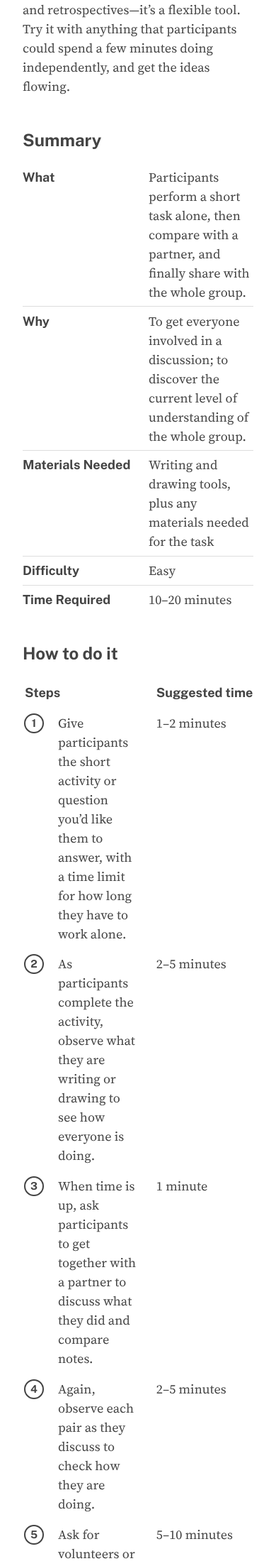
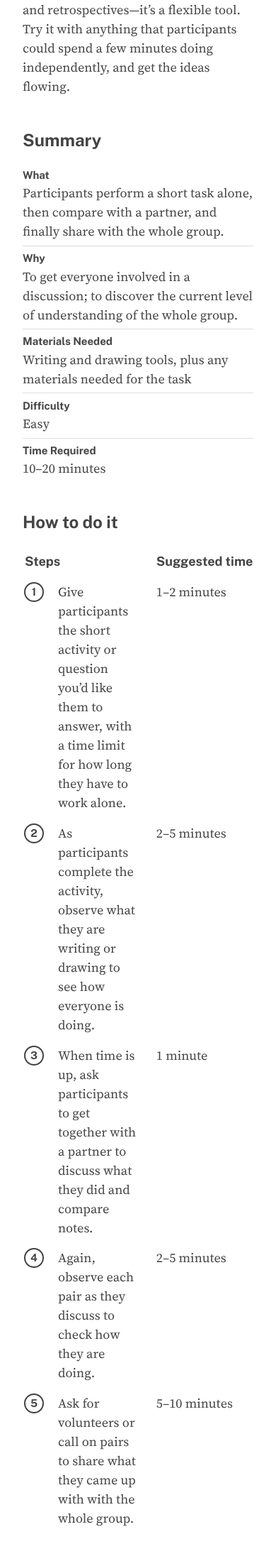
Before and after one commit to nevanscott/notated.org, a Jekyll site: the page built from index.html, in a window 390 px wide. Shown: the part 1186-3392 px from the top of the page at 71% size. Built offline with Jekyll 4.4.1, drawn with Linux system fonts in a browser that asks for light colours; the list of posts is cut into pages by our own code.

Commit message:
responsive details list

```diff
--- a/_sass/components/deets.scss
+++ b/_sass/components/deets.scss
@@ -1,22 +1,39 @@
 .deets {
-  display: grid;
-  grid-template-columns: auto 1fr;
-  gap: 0.4rem 0;
-
   dt {
     font-family: var(--font-sans);
+    font-size: smaller;
     margin: 0;
-    padding-right: 1.6rem;
-    grid-column: 1;
   }
   dd {
     font-family: var(--font-serif);
     margin: 0;
-    grid-column: 2;
   }
 
-  dd + dt, dd + dt + dd {
+  dd + dt {
     border-top: solid 1px #DDD;
     padding-top: 0.4rem;
+    margin-top: 0.4rem;
+  }
+
+  @media screen and (min-width: 36em) {
+    display: grid;
+    grid-template-columns: auto 1fr;
+    gap: 0.4rem 0;
+
+    dt {
+      font-size: inherit;
+      padding-right: 1.6rem;
+      grid-column: 1;
+    }
+
+    dd {
+      grid-column: 2;
+    }
+
+    dd + dt, dd + dt + dd {
+      border-top: solid 1px #DDD;
+      padding-top: 0.4rem;
+      margin: 0;
+    }
   }
 }
```
